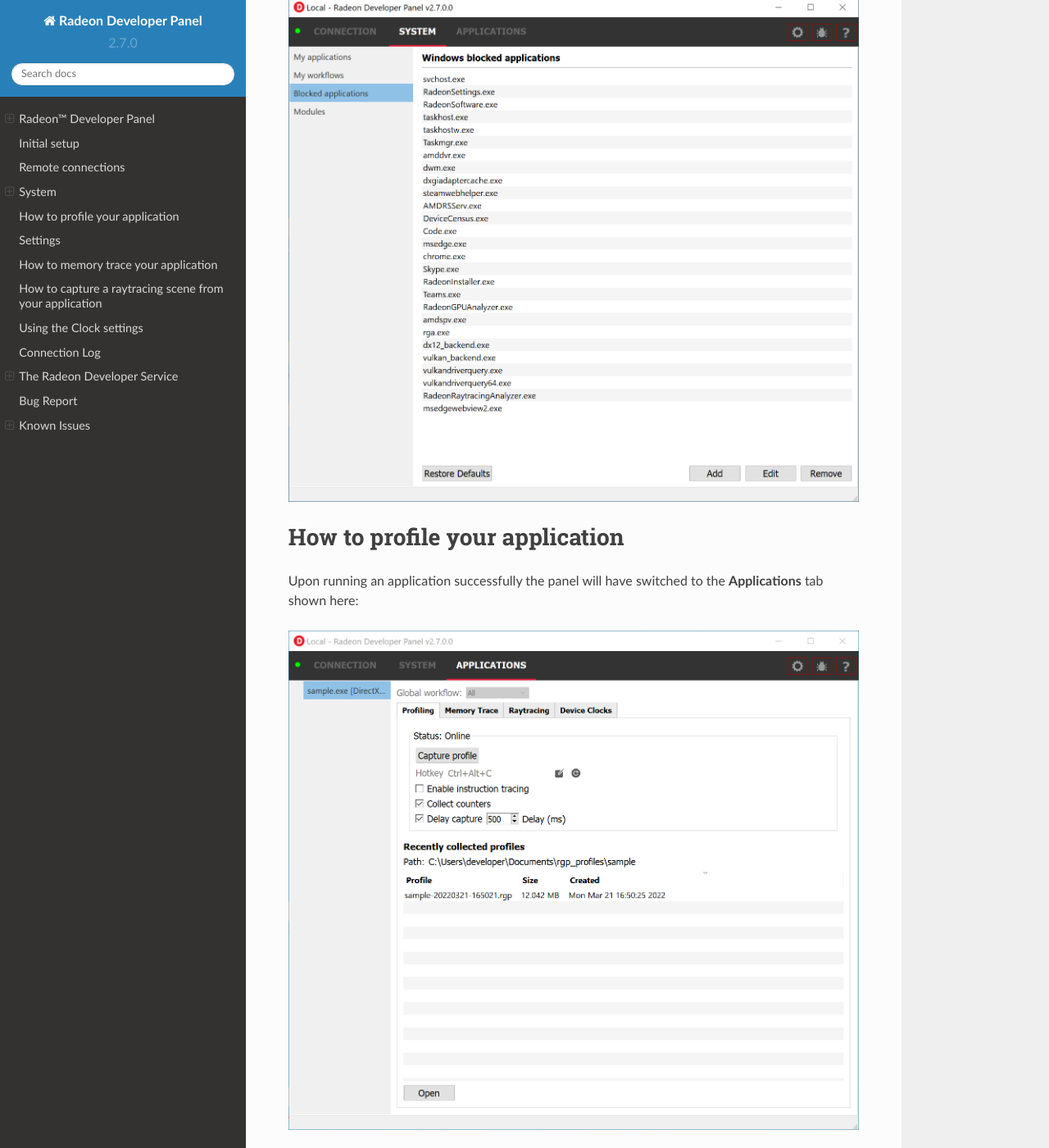
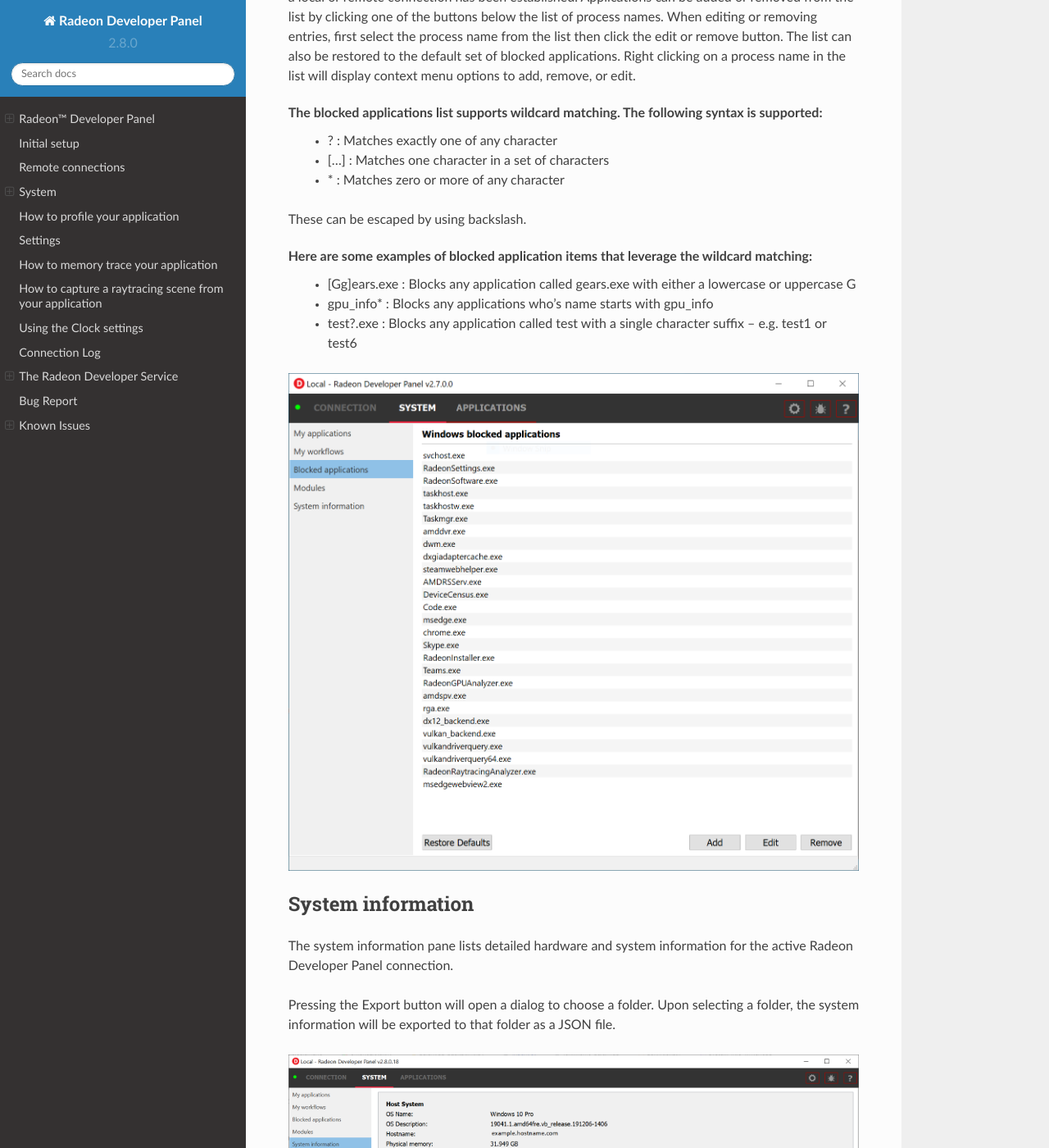
Before and after one commit to GPUOpen-Tools/radeon_developer_panel, a Sphinx documentation site: the page built from docs/source/index.rst, in a window 1280 px wide and 1400 px high, scrolled down 11556 px. Shown: the whole window at 82% size. Built offline with Sphinx 7.4.7 and the Read the Docs theme 2.0.0, drawn with Linux system fonts in a browser that asks for light colours; some of the changed text lies outside the part shown.

Commit message:
Update documentation for version 2.8 release

```diff
--- a/docs/source/conf.py
+++ b/docs/source/conf.py
@@ -54,9 +54,9 @@
 # built documents.
 #
 # The short X.Y version.
-version = u'2.7.0'
+version = u'2.8.0'
 # The full version, including alpha/beta/rc tags.
-release = u'2.7.0'
+release = u'2.8.0'
 
 # The language for content autogenerated by Sphinx. Refer to documentation
 # for a list of supported languages.
--- a/docs/source/index.rst
+++ b/docs/source/index.rst
@@ -35,11 +35,11 @@
    Radeon Developer Panel connects to the Radeon Developer Service in
    order to collect a profile, trace or scene.
 
-   **RGP documentation:** http://radeon-gpuprofiler.readthedocs.io/en/latest/
+   **RGP documentation:** https://radeon-gpuprofiler.readthedocs.io/en/latest/
 
    **RMV documentation:** https://radeon-memory-visualizer.readthedocs.io/en/latest/
 
-   **RRA documentation:** http://radeon-raytracing-analyzer.readthedocs.io/en/latest/
+   **RRA documentation:** https://radeon-raytracing-analyzer.readthedocs.io/en/latest/
 
    **Note:** By default, the driver allocates a maximum of 75 MB video
    memory per Shader Engine to capture RGP profiles. The driver allocates
@@ -56,6 +56,8 @@
 -  Vulkan
 
 \ **Supported RDNA and GCN hardware**
+
+-  AMD Radeon RX 7000 series
 
 -  AMD Radeon RX 6000 series
 
@@ -92,7 +90,11 @@
 
 -  OpenCL
 
+-  HIP
+
 \ **Supported RDNA and GCN hardware**
+
+-  AMD Radeon RX 7000 series
 
 -  AMD Radeon RX 6000 series
 
@@ -182,6 +184,9 @@
 - :ref:`BlockedApplications`- List of applications blocked from driver connection
 
 - Modules - List of modules and their version numbers for the current connection
+
+- :ref:`SystemInformation` - Lists detailed hardware and system information for the active Radeon Developer Panel connection
+
 
 .. _MyApplications:
 
@@ -274,10 +279,13 @@
    .. image:: media/Workflow_Profiling_Config_OpenCL_AutoCapture.png
 
    * Dispatch Range allows for setting the start and stop dispatch indices to use during automatic profile capture
-   * Dispatch Count specifies the number of dispatches to include in the profile capture
+
+   .. image:: media/Workflow_Profiling_Config_OpenCL_AutoCapture_Timer.png
+
+   * Dispatch count and capture time specifies the number of dispatches to capture after a specified elapsed time
 
 **NOTE**
-   To reduce the chance of truncated profile data, OpenCL profiling is limited to 50 dispatches
+   To reduce the chance of truncated profile data, OpenCL profiling is limited to 10000 dispatches
 
 .. image:: media/Workflow_Profiling_Config_OpenCL.png
 
@@ -323,7 +331,31 @@
 to the default set of blocked applications. Right clicking on a process name in the
 list will display context menu options to add, remove, or edit.
 
+The blocked applications list supports wildcard matching. The following syntax is supported:
+    * ? : Matches exactly one of any character
+    * [...] : Matches one character in a set of characters
+    * \* : Matches zero or more of any character
+
+These can be escaped by using backslash.
+
+Here are some examples of blocked application items that leverage the wildcard matching:
+    * [Gg]ears.exe : Blocks any application called gears.exe with either a lowercase or uppercase G
+    * gpu_info\* : Blocks any applications who's name starts with gpu_info
+    * test?.exe : Blocks any application called test with a single character suffix -- e.g. test1 or test6
+
 .. image:: media/Blocked_apps_1.png
+
+.. _SystemInformation:
+
+System information
+------------------
+
+The system information pane lists detailed hardware and system information for the active Radeon Developer Panel connection.
+
+Pressing the Export button will open a dialog to choose a folder. Upon selecting a folder, the system information will be exported to that folder
+as a JSON file.
+
+.. image:: media/System_Info.png
 
 How to profile your application
 ===============================
@@ -339,7 +371,7 @@
 
 - **Enable instruction tracing** - Enables capturing detailed instruction data
 
-- **Collect counters** - Enables capturing GPU cache counter data. Systems with an AMD Radeon RX 6000 series GPU will also collect raytracing counter data.
+- **Collect counters** - Enables capturing GPU cache counter data. Systems with an AMD Radeon RX 6000 or AMD Radeon RX 7000 series GPU will also collect raytracing counter data.
 
 - **Delay capture** - If this is enabled, pressing the capture profile button or triggering the hotkey will first wait the entered number of milliseconds before capturing a profile.
 
@@ -449,6 +481,8 @@
 The raytracing UI has the following elements:
 
 - **Capture scene** - Captures a scene and writes to disk
+
+- **Delay capture** - If this is enabled, pressing the capture scene button or triggering the hotkey will first wait the entered number of milliseconds before capturing.
 
 - **Recently collected scenes** - Displays any recently collected scenes found in the output directory
 
```
Also changed, not shown: other parts of docs/source/index.rst (+0 -4 lines), docs/source/media/Blocked_apps_1.png, docs/source/media/Raytracing_1.png, docs/source/media/System_1.png, docs/source/media/System_Info.png (added), docs/source/media/Workflow_1.png, docs/source/media/Workflow_MemoryTrace_Config.png, docs/source/media/Workflow_Profiling_Config.png, docs/source/media/Workflow_Profiling_Config_OpenCL.png, docs/source/media/Workflow_Profiling_Config_OpenCL_AutoCapture.png, docs/source/media/Workflow_Profiling_Config_OpenCL_AutoCapture_Timer.png (added), docs/source/media/Workflow_Raytracing_Config.png.
